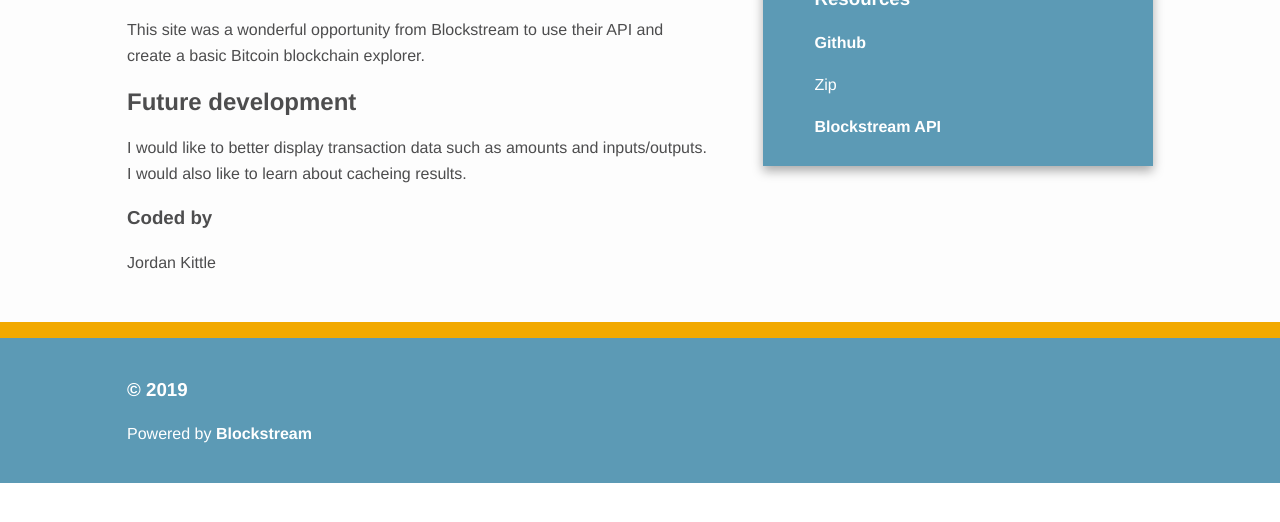
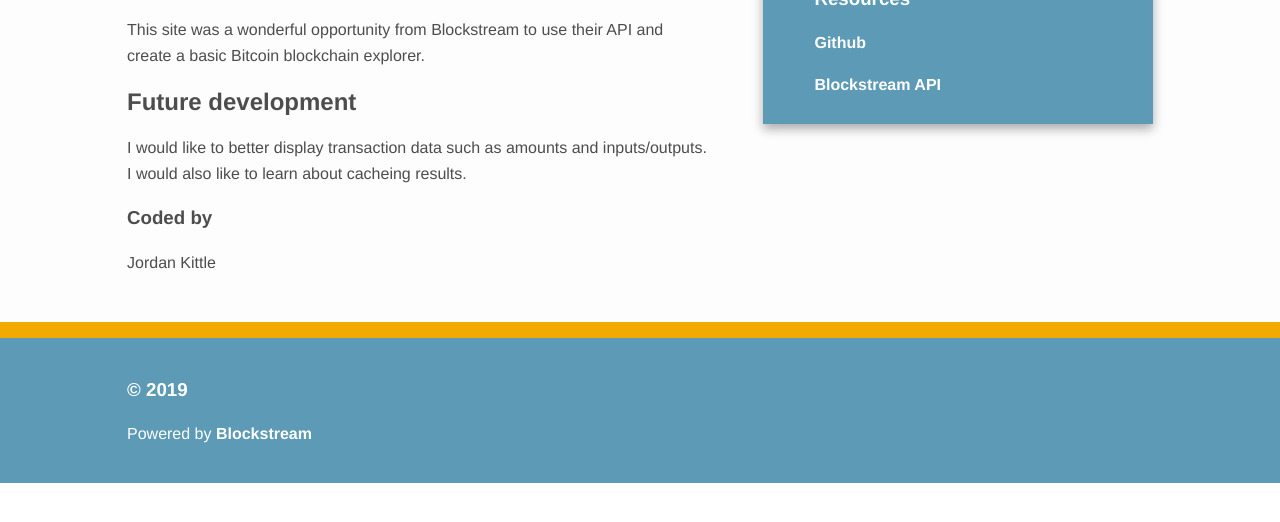
Before and after one commit to jordankittle/btcexplore, a plain HTML site: page about.html in a window 1280 px wide. Shown: the part 148-670 px from the top of the page. Drawn offline with nearby package versions, Linux system fonts and the light colour scheme; no server answers.

Commit message:
Update about.html
Removed zip link

```diff
--- a/about.html
+++ b/about.html
@@ -55,7 +55,6 @@
                 <aside id="searchbox">
                     <h3>Resources</h3>
                     <p><a href="https://github.com/jordankittle/btcexplore">Github</a></p>
-                    <p>Zip</p>
                     <p><a href="https://github.com/Blockstream/esplora/blob/master/API.md">Blockstream API</a></p>
                 </aside>
 
```
